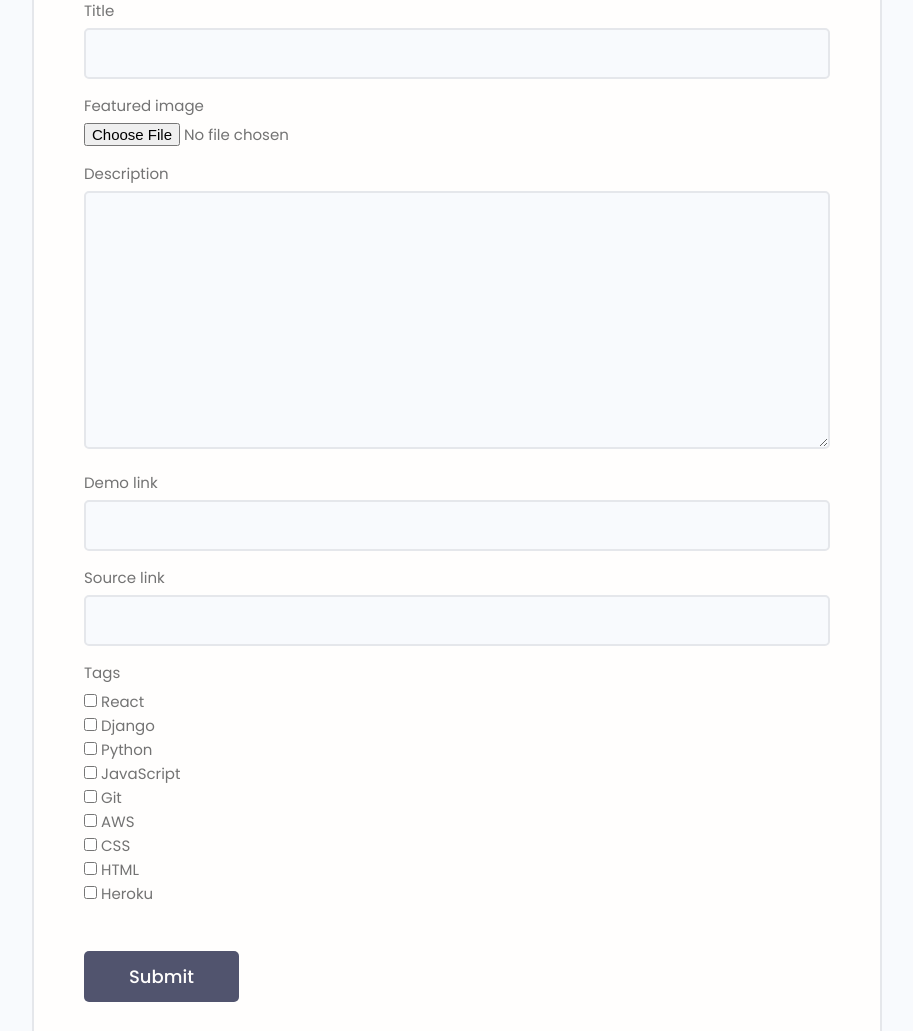
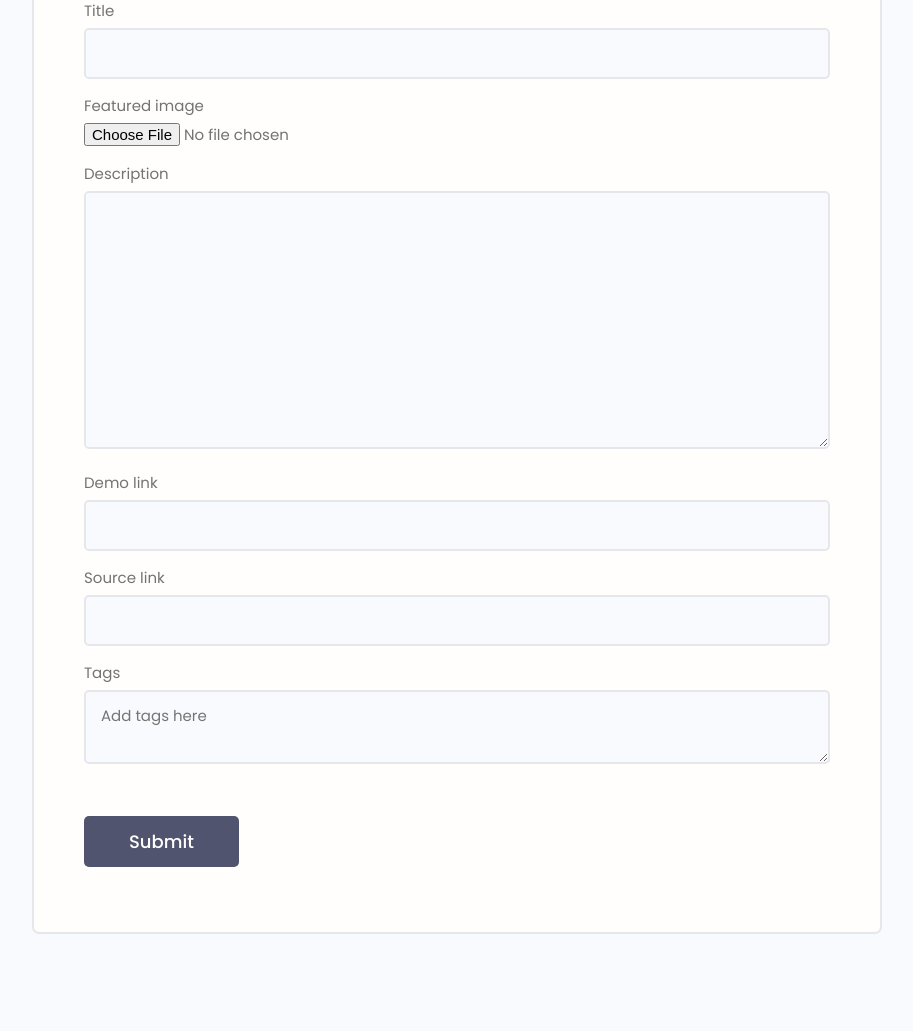
Before and after one commit to sochubert/devsearch, a Django app: page /projects/create-project/ in a window 1280 px wide. Shown: the part 274-1305 px from the top of the page, without its empty margins (183-1096 px from the left). After the commit the page ends 1208 px from the top, so only its background shows below. Run offline with Django 4.2, Linux system fonts and the light colour scheme; a user stored in the database is signed in; data comes from the database, SQL or seed files in the repository; both versions use the stored data as it was after the commit; some libraries are stand-ins or nearby versions.

Commit message:
Tags bugs fix

```diff
--- a/projects/forms.py
+++ b/projects/forms.py
@@ -7,7 +7,7 @@ class ProjectForm(ModelForm):
     class Meta:
         model = Project
         fields = ['title', 'featured_image', 'description',
-                  'demo_link', 'source_link', 'tags']
+                  'demo_link', 'source_link']
         widgets = {
             'tags': forms.CheckboxSelectMultiple()
         }
--- a/projects/templates/projects/project_form.html
+++ b/projects/templates/projects/project_form.html
@@ -1,9 +1,10 @@
+
 {% extends 'main.html' %} {% block content %}
 <!-- Main Section -->
 <main class="formPage my-xl">
   <div class="content-box">
     <div class="formWrapper">
-      <a class="backButton" href="{% url 'projects' %}"><</a>
+      <a class="backButton" href="{% url 'account' %}"><</a>
       <br />
       <form class="form" method="POST" enctype="multipart/form-data">
         {% csrf_token %} {% for field in form %}
@@ -13,6 +14,10 @@
           {{field}}
         </div>
         {% endfor %}
+        <div class="form__field">
+          <label for="formInput#text">Tags</label>
+          <textarea class="input" name="newtags" placeholder="Add tags here"></textarea>
+        </div>
         <input
           class="btn btn--sub btn--lg my-md"
           type="submit"
--- a/projects/views.py
+++ b/projects/views.py
@@ -37,11 +37,15 @@ def createProject(request):
     profile = request.user.profile
     form = ProjectForm()
     if request.method == 'POST':
+        newtags = request.POST.get('newtags').replace(',', " ").split()
         form = ProjectForm(request.POST, request.FILES)
         if form.is_valid():
             project = form.save(commit=False)
             project.owner = profile
             project.save()
+            for tag in newtags:
+                tag, created = Tag.objects.get_or_create(name=tag)
+                project.tags.add(tag)
             return redirect('account')
 
     context = {'form': form}
@@ -54,9 +58,14 @@ def updateProject(request, pk):
     project = profile.project_set.get(id=pk)
     form = ProjectForm(instance=project)
     if request.method == 'POST':
+        newtags = request.POST.get('newtags').replace(',', " ").split()
         form = ProjectForm(request.POST, request.FILES, instance=project)
         if form.is_valid():
-            form.save()
+            project = form.save()
+            for tag in newtags:
+                tag, created = Tag.objects.get_or_create(name=tag)
+                project.tags.add(tag)
+
             return redirect('account')
 
     context = {'form': form}
```
Also changed, not shown: db.sqlite3.
